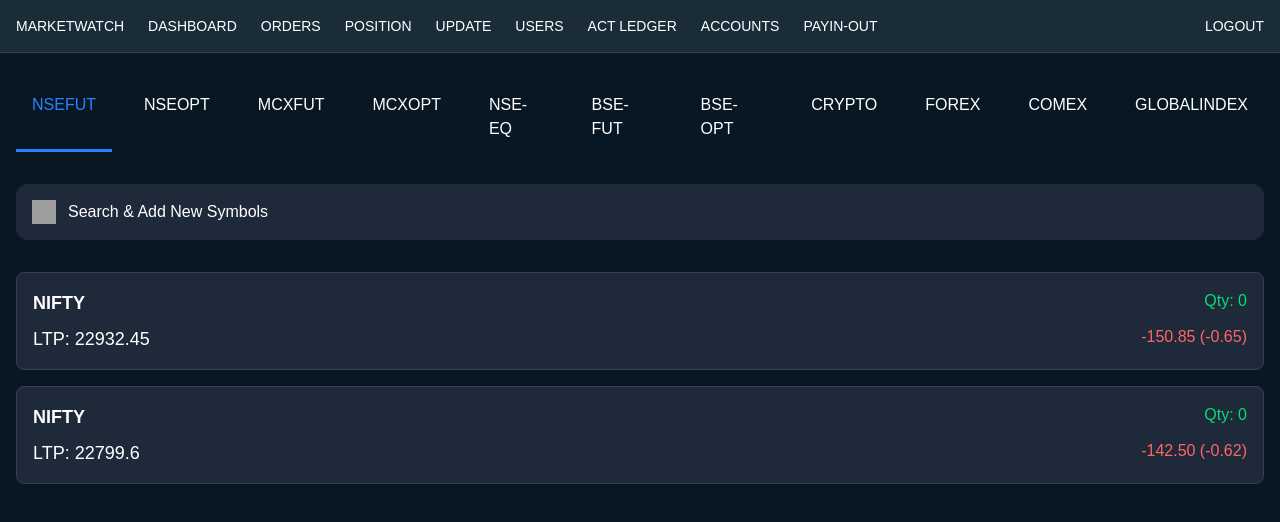
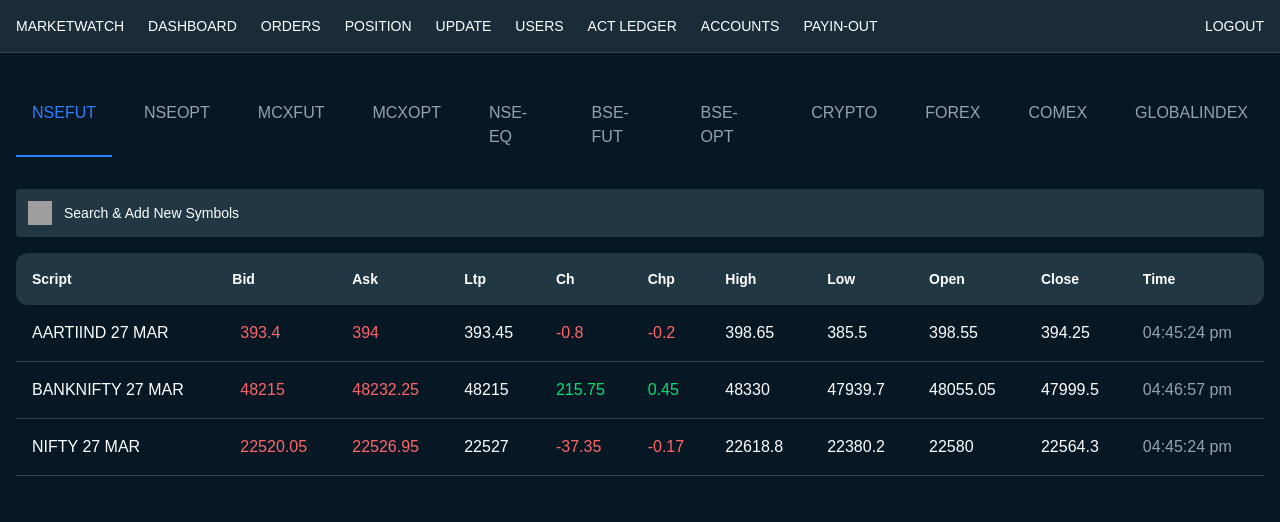
Before and after one commit to masum-abrar/Nex-Trade, a Next.js app: page /marketwatch in a window 1280 px wide. Shown: the top 522 px of the page. Built offline with nearby package versions, Linux system fonts and the light colour scheme; grey boxes are pictures that could not be loaded.

Commit message:
marketwatch  content updated

```diff
--- a/src/app/marketwatch/page.jsx
+++ b/src/app/marketwatch/page.jsx
@@ -1,57 +1,167 @@
 'use client';
 import React from 'react';
 import Navbar from '../Components/Navbar';
+const marketDatas = [
+    {
+      name: 'AARTIIND',
+      date: '27 MAR',
+      qty: 0,
+      bid: 389.25,
+      ask: 389.8,
+      ltp: 389.8,
+      change: '-3.35 (-0.85)',
+      color: 'text-green-400',
+    },
+    {
+      name: 'BANKNIFTY',
+      date: '27 MAR',
+      qty: 0,
+      bid: 48179.85,
+      ask: 48192.05,
+      ltp: 48192.1,
+      change: '-21.85 (-0.05)',
+      color: 'text-green-400',
+    },
+    {
+      name: 'NIFTY',
+      date: '27 MAR',
+      qty: 0,
+      bid: 22509.95,
+      ask: 22512.7,
+      ltp: 22507.4,
+      change: '-22.95 (-0.10)',
+      color: 'text-red-400',
+    },
+  ];
 
-const Page = () => {
+const marketData = [
+    {
+      script: 'AARTIIND 27 MAR',
+      bid: 393.4,
+      ask: 394,
+      ltp: 393.45,
+      ch: -0.80,
+      chp: -0.20,
+      high: 398.65,
+      low: 385.5,
+      open: 398.55,
+      close: 394.25,
+      time: '04:45:24 pm',
+    },
+    {
+      script: 'BANKNIFTY 27 MAR',
+      bid: 48215,
+      ask: 48232.25,
+      ltp: 48215,
+      ch: 215.75,
+      chp: 0.45,
+      high: 48330,
+      low: 47939.7,
+      open: 48055.05,
+      close: 47999.5,
+      time: '04:46:57 pm',
+    },
+    {
+      script: 'NIFTY 27 MAR',
+      bid: 22520.05,
+      ask: 22526.95,
+      ltp: 22527,
+      ch: -37.35,
+      chp: -0.17,
+      high: 22618.8,
+      low: 22380.2,
+      open: 22580,
+      close: 22564.3,
+      time: '04:45:24 pm',
+    },
+  ];
+
+const MarketPage = () => {
   return (
     <div className="min-h-screen bg-[#071824] text-white">
-      {/* Top Section */}
+      <Navbar />
 
-       <Navbar/>
-
-
-      {/* Menu Section */}
-      <div className="flex space-x-4 overflow-x-auto p-4 mt-4">
-  {["NSEFUT", "NSEOPT", "MCXFUT", "MCXOPT", "NSE-EQ", "BSE-FUT", "BSE-OPT", "CRYPTO", "FOREX", "COMEX", "GLOBALINDEX"].map((item, index) => (
+      {/* Menu */}
+      <div className="flex space-x-4 overflow-x-auto p-4 mt-6">
+      {['NSEFUT', 'NSEOPT', 'MCXFUT', 'MCXOPT', 'NSE-EQ', 'BSE-FUT', 'BSE-OPT', 'CRYPTO', 'FOREX', 'COMEX', 'GLOBALINDEX'].map((item, index) => (
           <a
             key={index}
-      href="/broker/marketwatch"
-      className={`px-4 py-2 border-b-3 ${index === 0 ? 'border-blue-500 text-blue-500' : 'border-transparent'} hover:bg-gray-600`}
+            href="#"
+            className={`px-4 py-2 ${index === 0 ? 'border-b-2 border-blue-500 text-blue-500' : 'text-gray-400'} hover:text-white`}
           >
             {item}
           </a>
         ))}
       </div>
 
-
-      {/* Search Section */}
-      <div className="p-4 flex items-center space-x-3 bg-gray-800 m-4 rounded-xl">
+      {/* Search Bar */}
+      <div className="p-3 flex items-center space-x-3 bg-[#213743] m-4 rounded-sm">
         <img className="w-6 h-6" src="https://img.icons8.com/ios-glyphs/30/FFFFFF/search--v1.png" alt="search" />
-        <a href="/Broker/Search" className="text-white hover:underline">
+        <a href="#" className="text-white hover:underline text-sm">
           Search & Add New Symbols
         </a>
       </div>
 
-      {/* Market Data Section */}
-      <div className="p-4 space-y-4">
-        {[
-          { name: "NIFTY", qty: 0, ltp: 22932.45, change: "-150.85 (-0.65)" },
-          { name: "NIFTY", qty: 0, ltp: 22799.6, change: "-142.50 (-0.62)" },
-        ].map((data, index) => (
+      {/* Responsive Table & Cards */}
+      <div className="p-4 pt-0">
+        {/* Desktop Table */}
+        <div className="hidden md:block">
+        <table className="w-full text-left border-collapse">
+          <thead>
+            <tr className="bg-[#213743] text-white text-sm">
+              <th className="p-4 rounded-l-xl">Script</th>
+              <th className="p-2">Bid</th>
+              <th className="p-4">Ask</th>
+              <th className="p-4">Ltp</th>
+              <th className="p-4">Ch</th>
+              <th className="p-4">Chp</th>
+              <th className="p-4">High</th>
+              <th className="p-4">Low</th>
+              <th className="p-4">Open</th>
+              <th className="p-4">Close</th>
+              <th className="p-4 rounded-r-xl">Time</th>
+            </tr>
+          </thead>
+          <tbody>
+            {marketData.map((data, index) => (
+              <tr key={index} className="border-b border-gray-700">
+                <td className="p-4 text-white">{data.script}</td>
+                <td className={`p-4 ${data.bid > data.ask ? 'text-green-400' : 'text-red-400'}`}>{data.bid}</td>
+                <td className={`p-4 ${data.ask > data.bid ? 'text-red-400' : 'text-green-400'}`}>{data.ask}</td>
+                <td className="p-4 text-white">{data.ltp}</td>
+                <td className={`p-4 ${data.ch < 0 ? 'text-red-400' : 'text-green-400'}`}>{data.ch}</td>
+                <td className={`p-4 ${data.chp < 0 ? 'text-red-400' : 'text-green-400'}`}>{data.chp}</td>
+                <td className="p-4 text-white">{data.high}</td>
+                <td className="p-4 text-white">{data.low}</td>
+                <td className="p-4 text-white">{data.open}</td>
+                <td className="p-4 text-white">{data.close}</td>
+                <td className="p-4 text-gray-400">{data.time}</td>
+              </tr>
+            ))}
+          </tbody>
+        </table>
+        </div>
+
+        {/* Mobile View (Card Format) */}
+        <div className="md:hidden space-y-4">
+          {marketDatas.map((data, index) => (
             <div key={index} className="border border-gray-700 p-4 rounded-lg bg-gray-800">
               <div className="flex justify-between">
                 <p className="text-lg font-bold">{data.name}</p>
-              <p className="text-green-400">Qty: {data.qty}</p>
+                <p className="text-sm text-gray-400">Qty: {data.qty}</p>
               </div>
+
               <div className="flex justify-between mt-2">
-              <p className="text-lg">LTP: {data.ltp}</p>
-              <p className="text-red-400">{data.change}</p>
+                <p className="text-lg">LTP: <span className={data.color}>{data.ltp}</span></p>
+                <p className={data.color}>{data.change}</p>
               </div>
             </div>
           ))}
+        </div>
+
       </div>
     </div>
   );
 };
 
-export default Page;
+export default MarketPage;
```
Lines whose indentation alone changed are shown as unchanged.
